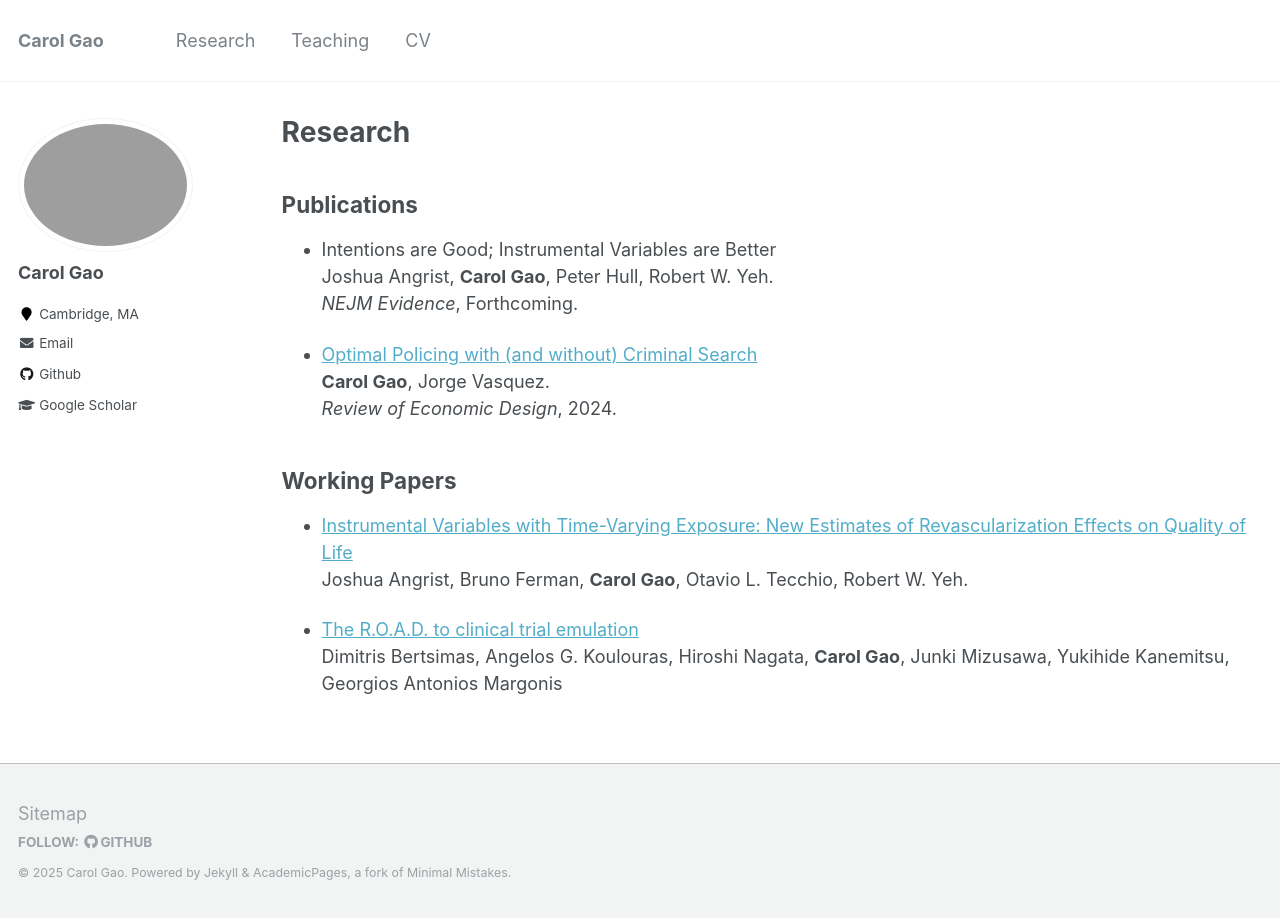
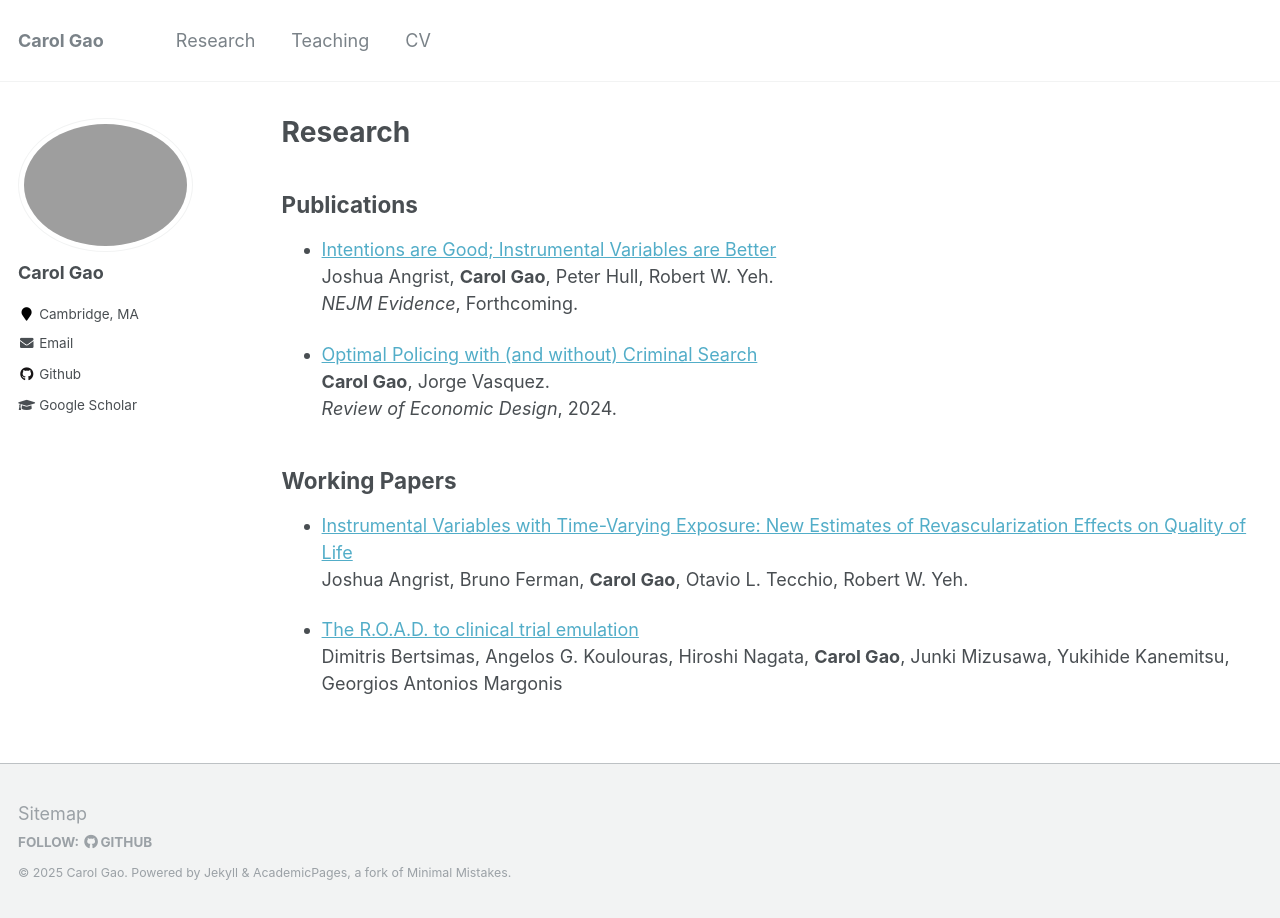
Before and after one commit to carolxmgao/carolxmgao.github.io, a Jekyll site: the page built from _pages/research.md, in a window 1280 px wide. Built offline with Jekyll 4.4.1, drawn with Linux system fonts in a browser that asks for light colours.

Commit message:
small fix

```diff
--- a/_pages/research.md
+++ b/_pages/research.md
@@ -7,7 +7,7 @@ author_profile: true
 
 Publications
 ------
-- Intentions are Good; Instrumental Variables are Better \\
+- [Intentions are Good; Instrumental Variables are Better]() \\
     Joshua Angrist, **Carol Gao**, Peter Hull, Robert W. Yeh. \\
     *NEJM Evidence*, Forthcoming.
 
```
